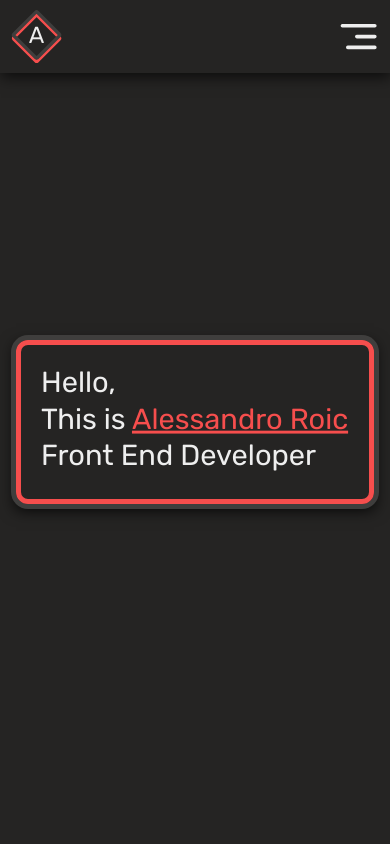
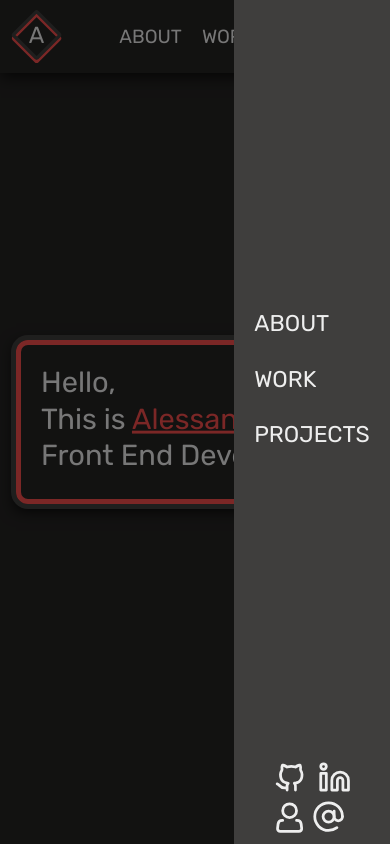
Before and after one commit to AlessandroRoic/alessandroroic.github.io, a Vue app: page / in a window 390 px wide. Both pictures are taken after a click on the icon 358 px from the left and 36 px from the top of the page. Shown: the top 844 px of the page. Built offline with nearby package versions, Linux system fonts and the light colour scheme.

Commit message:
feat: inits sidenav

```diff
--- a/src/components/BaseNavbar.vue
+++ b/src/components/BaseNavbar.vue
@@ -11,7 +11,7 @@
       <use href="~@/assets/icons/icons.svg#site-logo"></use>
     </svg>
 
-    <svg class="navbar__menu" @click="showSideNav()" v-if="isMobile && getSideNavOpened === false" aria-label="menu button">
+    <svg class="navbar__menu" @click="TOGGLE_SIDENAV()" v-if="isMobile && getSideNavOpened === false" aria-label="menu button">
       <use href="~@/assets/icons/icons.svg#menu-right"></use>
     </svg>
 
@@ -35,7 +35,7 @@ export default {
   components: { BaseLink },
   data: () => ({
     ScrollDirection,
-    mobileScreenWidth: 768,
+    mobileScreenWidth: 425,
     windowWidth: window.innerWidth,
   }),
   mounted() {
@@ -58,9 +58,6 @@ export default {
   methods: {
     ...mapMutations('ui', [UI_MUTATIONS.TOGGLE_SIDENAV]),
     reloadPage,
-    showSideNav() {
-      // this.TOGGLE_SIDENAV();
-    },
   },
 };
 </script>
--- a/src/components/BaseSidenav.vue
+++ b/src/components/BaseSidenav.vue
@@ -1,22 +1,14 @@
 <template>
-  <!--  <div @click="closeSideNav()">-->
-  <!--    <svg class="sidenav__close-button">-->
-  <!--      <use href="~@/assets/icons/icons.svg#close-sidenav"></use>-->
-  <!--    </svg>-->
-  <!--  </div>-->
-
-  <!--  <div class="mb-1"><a @click="closeSideNav()" class="sidenav____text" href="#about">ABOUT</a></div>-->
-  <!--  <div class="mb-1"><a @click="closeSideNav()" class="sidenav____text" href="#work">WORK</a></div>-->
-  <!--  <div class="mb-1"><a @click="closeSideNav()" class="sidenav____text" href="#projects">PROJECTS</a></div>-->
-
   <div class="sidenav" v-if="getSideNavOpened">
-    <div>
-      <div @click="closeSideNav()"></div>
-
-      <div class="sidenav__menu">
-        <svg class="sidenav__close-button">
-          <use href="~@/assets/icons/icons.svg#close-sidenav"></use>
-        </svg>
+    <div @click="closeSideNav()"></div>
+    <div class="sidenav__menu">
+      <div class="sidenav__links">
+        <BaseLink @click="closeSideNav()" class="sidenav__link" href="#about">ABOUT</BaseLink>
+        <BaseLink @click="closeSideNav()" class="sidenav__link" href="#work">WORK</BaseLink>
+        <BaseLink @click="closeSideNav()" class="sidenav__link" href="#projects">PROJECTS</BaseLink>
+      </div>
+      <div>
+        <SocialMedias />
       </div>
     </div>
   </div>
@@ -25,10 +17,12 @@
 <script>
 import { UI_MUTATIONS } from '@/store/ui/ui-mutations.enum';
 import { mapGetters, mapMutations } from 'vuex';
+import SocialMedias from '@/components/SocialMedias';
+import BaseLink from '@/components/BaseLink';
 
 export default {
   name: 'BaseSidenav',
-  components: {},
+  components: { BaseLink, SocialMedias },
   computed: {
     ...mapGetters('ui', ['getSideNavOpened']),
   },
@@ -47,6 +41,8 @@ export default {
 @use '../styles/lib/layout';
 
 .sidenav {
+  display: grid;
+  grid-template-columns: 60% 40%;
   position: fixed;
   top: 0;
   bottom: 0;
@@ -54,26 +50,24 @@ export default {
   right: 0;
   z-index: map-get(variables.$z-index, sidenav);
   background: rgba(0, 0, 0, 0.5);
-  display: flex;
-  flex-direction: column;
-  align-self: flex-end;
 
   &__menu {
     background: variables.$jet;
-    @include layout.col(3);
+    display: grid;
+    grid-template-columns: 1fr;
+    grid-template-rows: 90% 10%;
   }
 
-  &__text {
-    color: variables.$cultured;
-    font-weight: bold;
+  &__links {
+    display: grid;
+    grid-template-columns: fit-content(1fr);
+    justify-content: center;
+    align-content: center;
+    gap: 1rem;
+  }
+
+  &__link {
     font-size: 1.2rem;
-    text-decoration: underline;
-    text-decoration-color: variables.$tart-orange;
-
-    &:hover {
-      color: variables.$tart-orange;
-      text-decoration-color: variables.$cultured;
-    }
   }
 
   &__close-button {
@@ -86,9 +80,6 @@ export default {
   }
 
   &__social-medias {
-    @include layout.row();
-    align-items: flex-end;
-    flex-grow: 1;
   }
 }
 </style>
```
